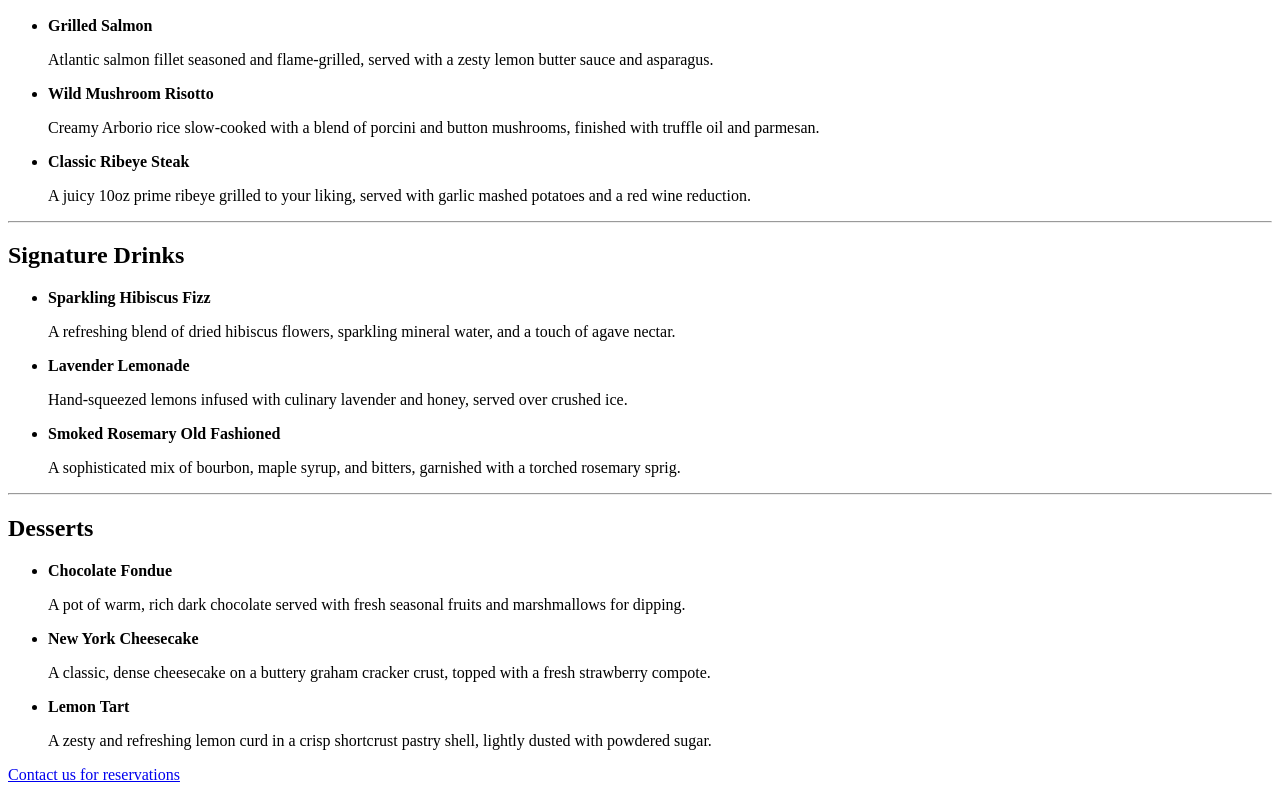
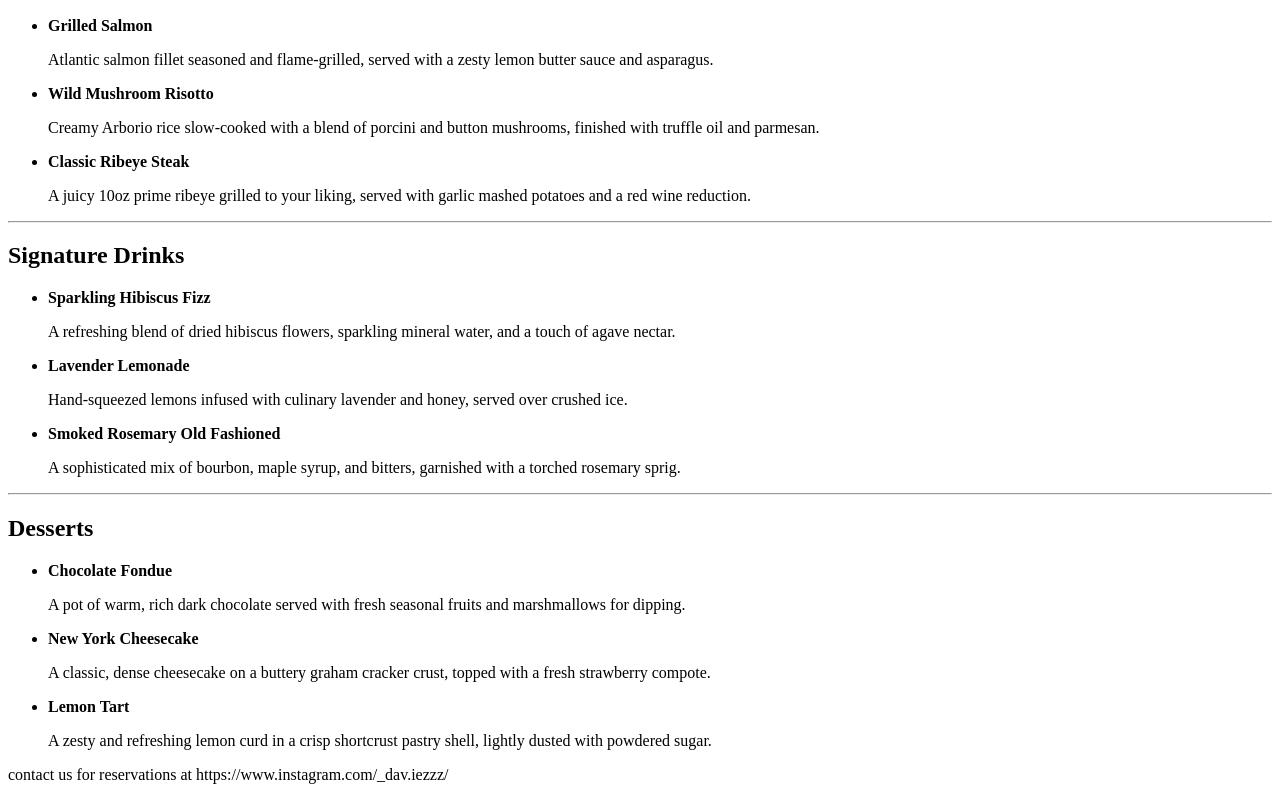
Before and after one commit to Daviestumaini/project-repo, a plain HTML site: page index.html in a window 1280 px wide. Shown: the part 421-1221 px from the top of the page. Drawn offline with Linux system fonts and the light colour scheme.

Commit message:
second commit

```diff
--- a/index.html
+++ b/index.html
@@ -93,7 +93,7 @@
     </main>
 
     <footer>
-        <p><a href="contact.html">Contact us for reservations</a></p>
+        <p><a>contact us for reservations at https://www.instagram.com/_dav.iezzz/</a></p>
     </footer>
 
 </body>
```
